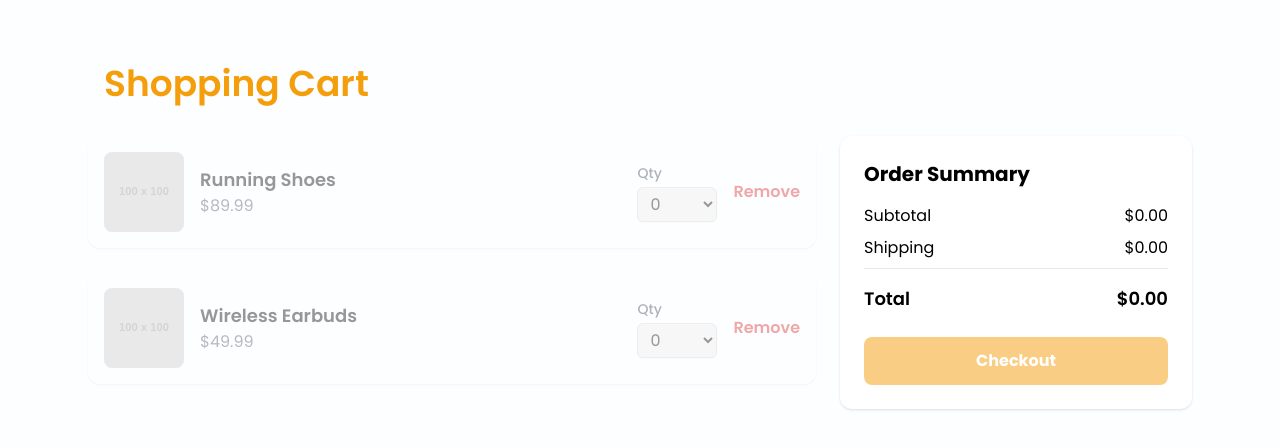
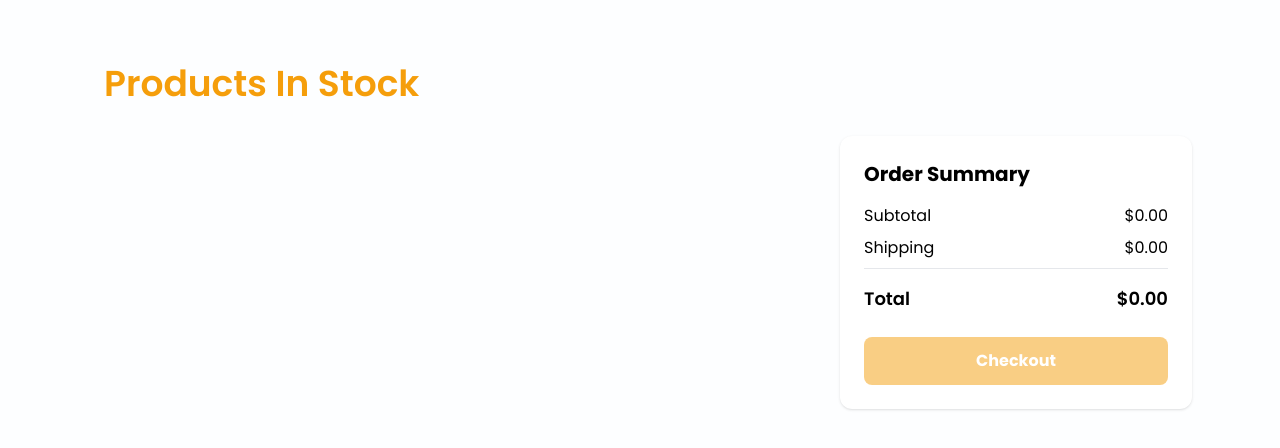
Before and after one commit to sixeyes198/ethio-shop-optimized, a React (Vite) app in the folder frontend/ethio-shop/: page /Cart in a window 1280 px wide. Shown: the top 448 px of the page. Built offline with nearby package versions, Linux system fonts and the light colour scheme.

Commit message:
connected the admin to the cart

```diff
--- a/frontend/ethio-shop/src/pages/Admin/Admin.jsx
+++ b/frontend/ethio-shop/src/pages/Admin/Admin.jsx
@@ -12,22 +12,34 @@ const Admin = () => {
   const [editingId, setEditingId] = useState(null);
   const [editedProduct, setEditedProduct] = useState({});
 
-// useEffect(()=>{
-//     const savedProducts = localStorage.getItem("products")
-//     try{
-//         if(savedProducts){
-//             const parsedProducts = JSON.parse(savedProducts)
-//             if(Array.isArray(parsedProducts)){
-//                 setProducts(parsedProducts)
-//             }else{
-//                 console.error("products in storage")
-//             }
-//         }
-//     }catch(error){
-//         console.error("error parsing products from localstorage");
+  // Saving to localstorage
+useEffect(()=>{
+    const savedProducts = localStorage.getItem("products")
+    try{
+        if(savedProducts){
+            const parsedProducts = JSON.parse(savedProducts)
+            if(Array.isArray(parsedProducts)){
+                setProducts(parsedProducts)
+            }else{
+                console.error("products in storage")
+            }
+        }
+    }catch(error){
+        console.error("error parsing products from localstorage");
 
-//     }
-// },[]);
+    }
+},[]);
+
+useEffect(()=>{
+    if(products.length > 0){
+        localStorage.setItem("products",JSON.stringify(products));
+    }else{
+        localStorage.removeItem("products");
+    }
+},[products]);
+
+
+
 
   const handleAddProduct = () => {
     setProducts([...products, { ...newProduct, id: Date.now() }]);
--- a/frontend/ethio-shop/src/pages/Cart/Cart.jsx
+++ b/frontend/ethio-shop/src/pages/Cart/Cart.jsx
@@ -1,25 +1,30 @@
 import React from "react";
-import { useState } from "react";
+import { useState,useEffect } from "react";
 
 
 
 const Cart = () => {
   const [cartItems, setCartItems] = useState([
-    {
-      id: 1,
-      name: "Running Shoes",
-      image: "https://via.placeholder.com/100",
-      price: 89.99,
-      quantity: 0,
-    },
-    {
-      id: 2,
-      name: "Wireless Earbuds",
-      image: "https://via.placeholder.com/100",
-      price: 49.99,
-      quantity: 0,
-    },
+
   ]);
+
+useEffect(()=>{
+  const  savedProducts = localStorage.getItem("products");
+  try {
+    if(savedProducts){
+      const parsedProducts = JSON.parse(savedProducts);
+      if(Array.isArray(parsedProducts)){
+        const productsWithQuantity = parsedProducts.map((product) => ({
+          ...product,
+          quantity: product.quantity || 0,
+        }));
+        setCartItems(productsWithQuantity);
+      }
+    }
+  } catch (error) {
+    console.error("Error loading products into cart:", error)
+  }
+},[])
 
   const handleQuantityChange = (id, newQuantity) => {
     const updatedItems = cartItems.map((item) =>
@@ -46,7 +51,7 @@ const Cart = () => {
 
   return (
     <div className="max-w-6xl mx-auto p-6">
-      <h2 className="text-4xl mt-10 mb-8 font-semibold px-4 text-amber-500">Shopping Cart</h2>
+      <h2 className="text-4xl mt-10 mb-8 font-semibold px-4 text-amber-500"> Products In Stock </h2>
       <div className="grid grid-cols-1 md:grid-cols-3 gap-6">
         {/* Product List */}
         <div className="md:col-span-2 space-y-6">
```
